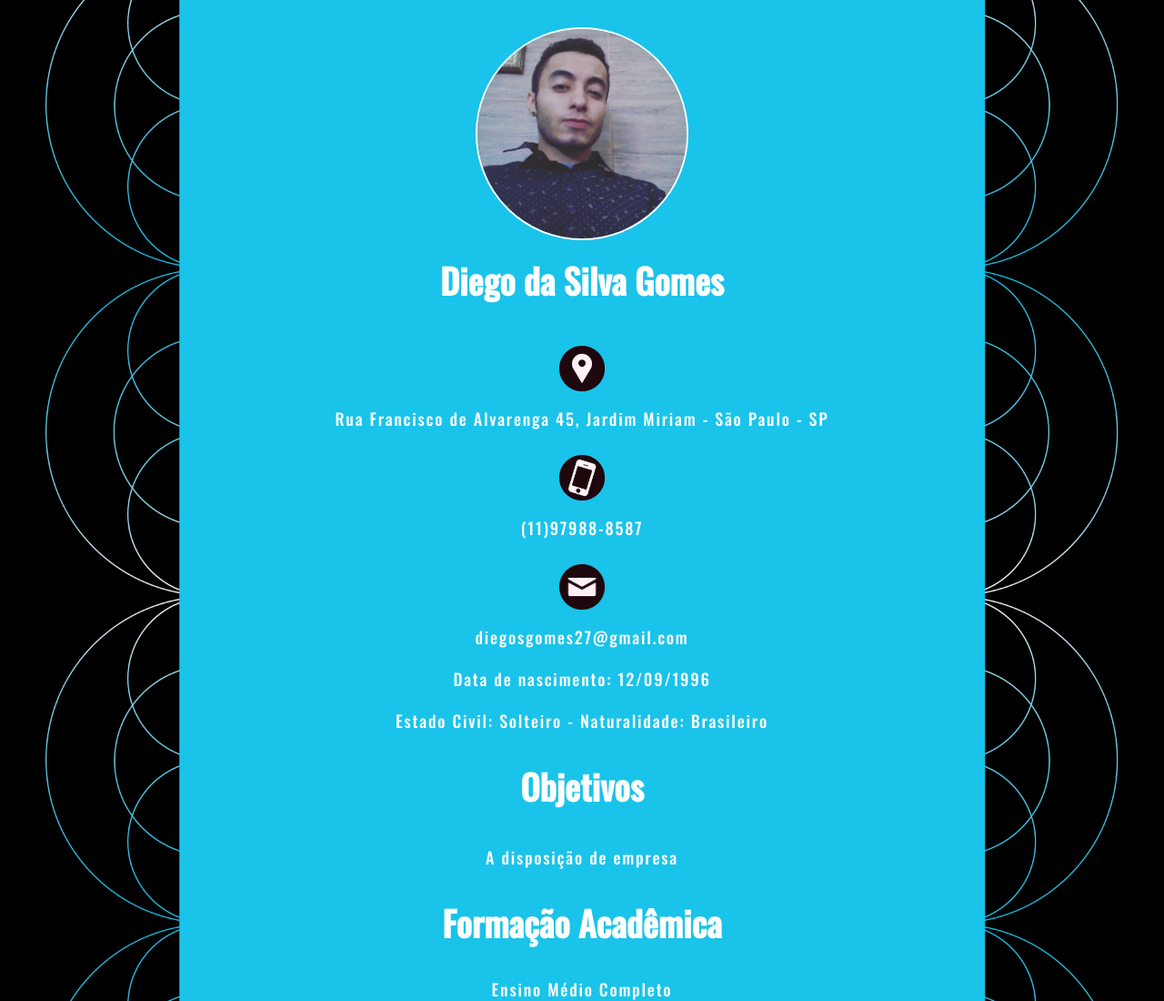
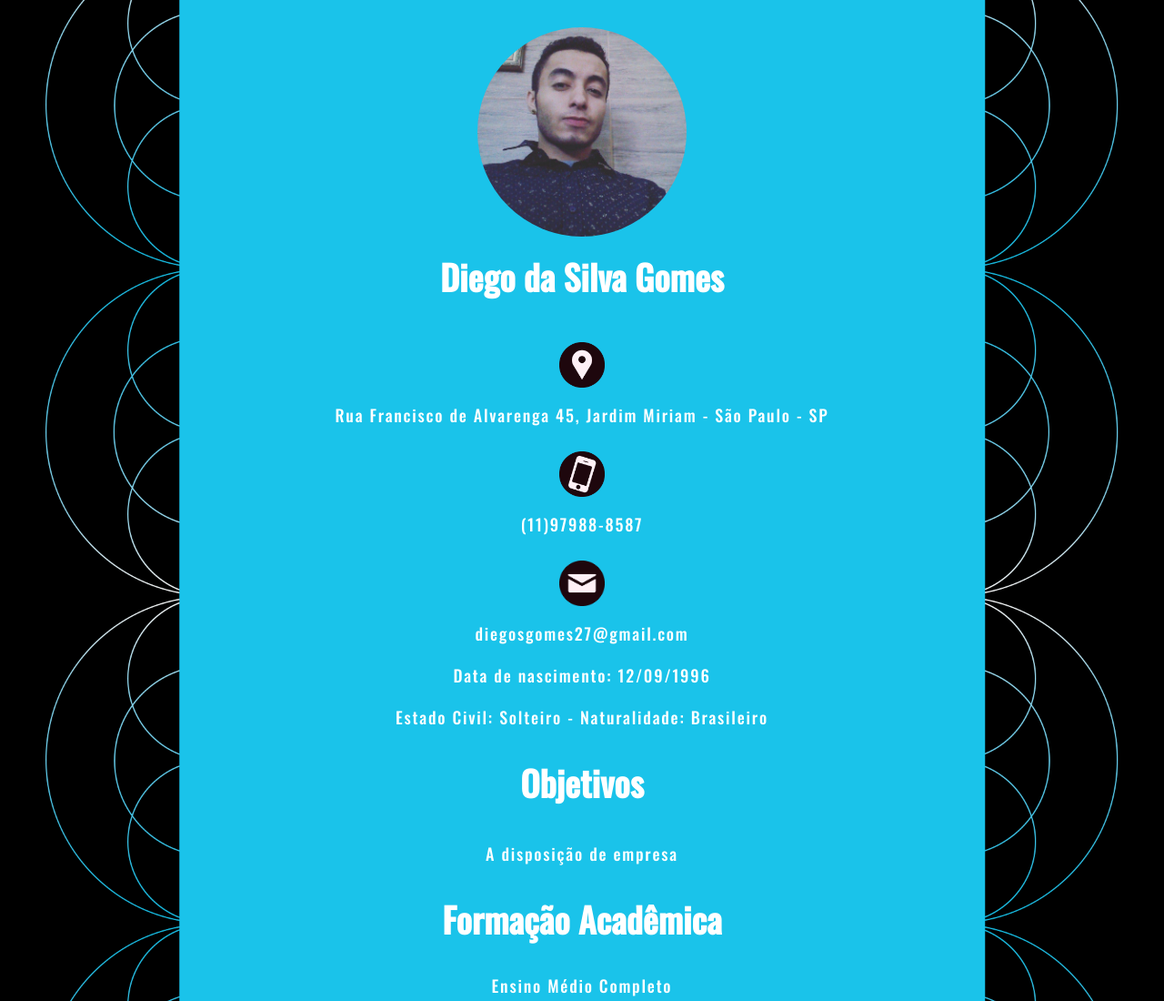
Before and after one commit to Dirosaki/Curriculum, a plain HTML site: page index.html in a window 1280 px wide. Shown: the top 1100 px of the page at 91% size. Drawn offline with nearby package versions, Linux system fonts and the light colour scheme.

Commit message:
version 3

```diff
--- a/css/styles.css
+++ b/css/styles.css
@@ -21,7 +21,7 @@ body{
 	margin-top: 30px;
 	border-radius: 500px;
 	transition: all .2s ease-in-out;
-	border: white solid 2.5px;
+	border: white solid 2.px;
 }
 
 .perfil:hover{
```
Also changed, not shown: index.html (line endings or trailing spaces).
